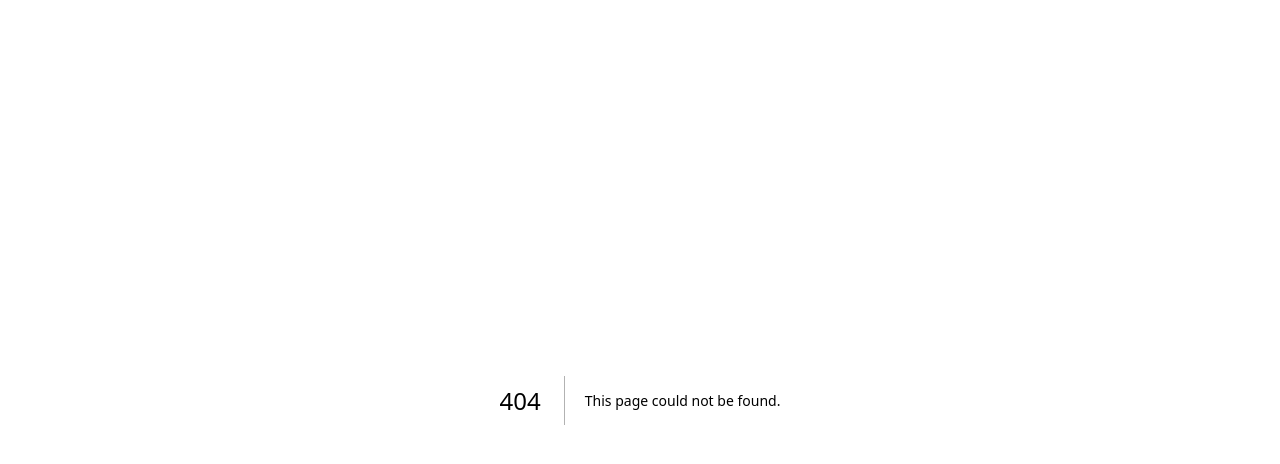
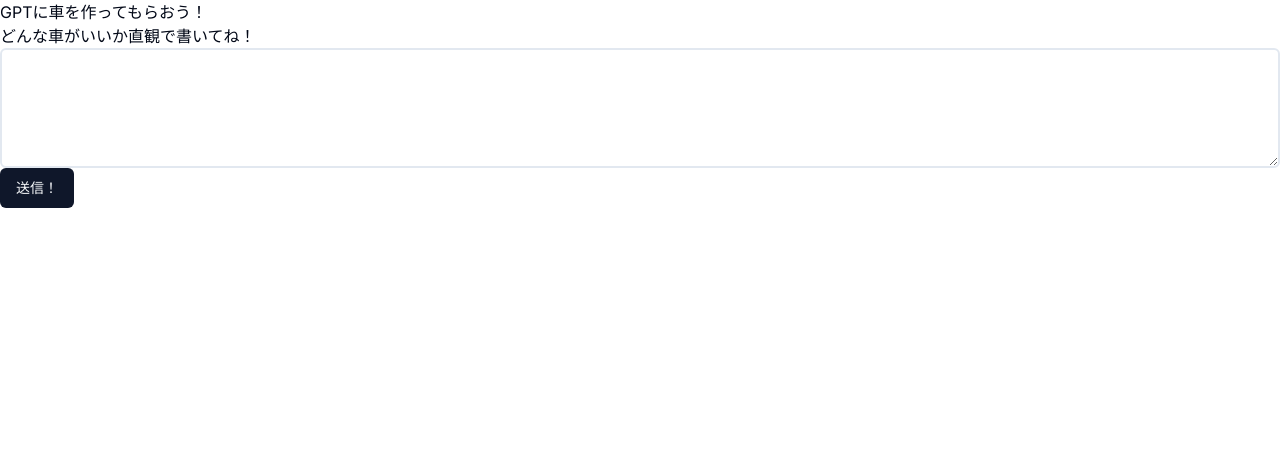
Before and after one commit to nose221834/ChatGP, a Next.js app in the folder view/: page /create in a window 1280 px wide. Before the commit this address had no page. Shown: the top 464 px of the page. Built offline with nearby package versions, Linux system fonts and the light colour scheme.

Commit message:
createページを作成

```diff
--- /dev/null
+++ b/view/src/app/create/page.tsx
@@ -0,0 +1,17 @@
+import { Textarea } from "@/components/ui/textarea";
+import { Button } from "@/components/ui/button";
+
+export default function Home() {
+  return (
+    <main>
+      <div className="flex flex-col flex-wrap">
+        <p>GPTに車を作ってもらおう！</p>
+        <p>どんな車がいいか直観で書いてね！</p>
+        <form>
+          <Textarea className="border-2" rows={5}></Textarea>
+          <Button>送信！</Button>
+        </form>
+      </div>
+    </main>
+  );
+}
```
